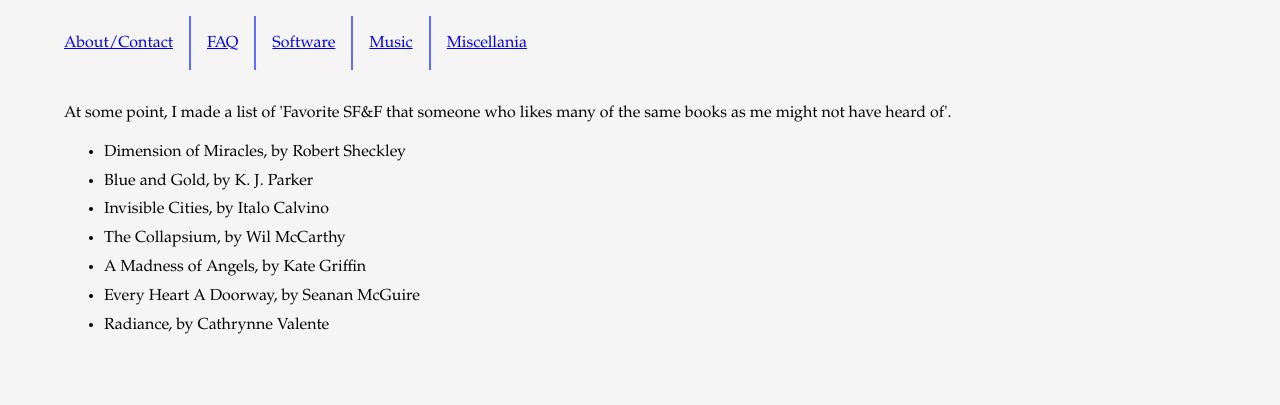
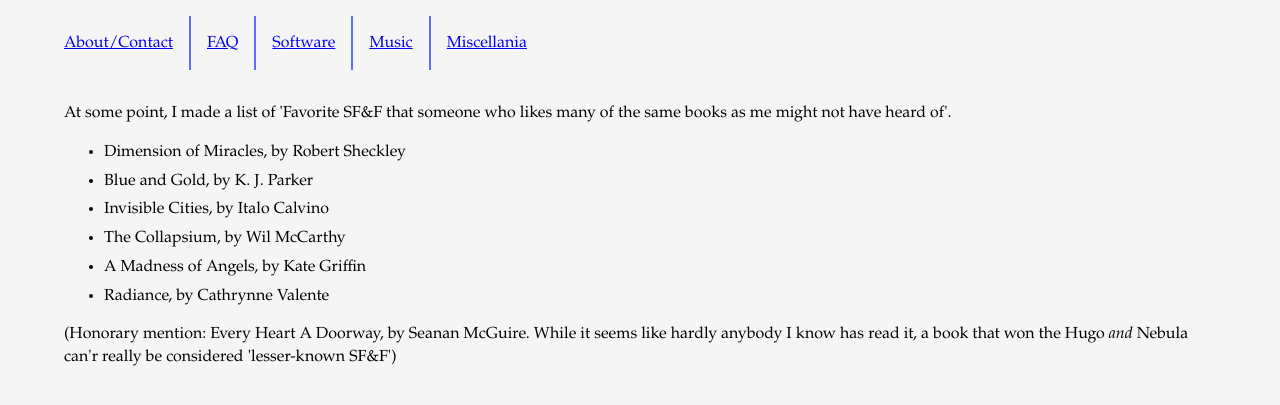
Before and after one commit to ForrestWeiswolf/forrestweiswolf.github.io, a Jekyll site: the page built from miscellania/lesser-known-sf-f.html, in a window 1280 px wide. Shown: the top 405 px of the page. Built offline with Jekyll 4.4.1, drawn with Linux system fonts in a browser that asks for light colours.

Commit message:
Acknowledge that Every Heart A Doorway isn't really lesser-known

```diff
--- a/miscellania/lesser-known-sf-f.html
+++ b/miscellania/lesser-known-sf-f.html
@@ -10,7 +10,7 @@ title: Favorite lesser-known SF&F
     <li>Invisible Cities, by Italo Calvino</li>
     <li>The Collapsium, by Wil McCarthy</li>
     <li>A Madness of Angels, by Kate Griffin</li>
-    <li>Every Heart A Doorway, by Seanan McGuire</li>
     <li>Radiance, by Cathrynne Valente</li>
   </ul>
+  <p>(Honorary mention: Every Heart A Doorway, by Seanan McGuire. While it seems like hardly anybody I know has read it, a book that won the Hugo <i>and</i> Nebula can'r really be considered 'lesser-known SF&F')</p>
 </div>
```
